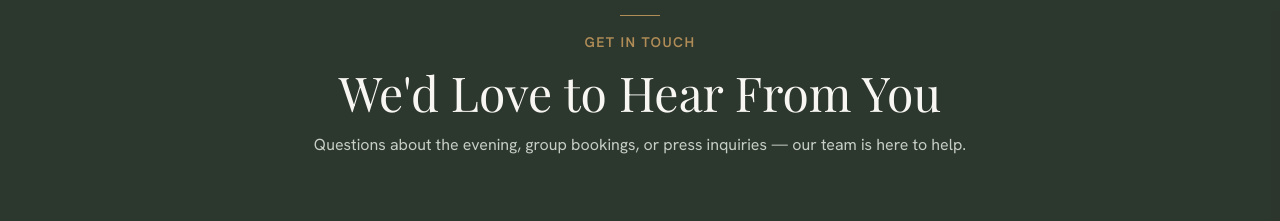
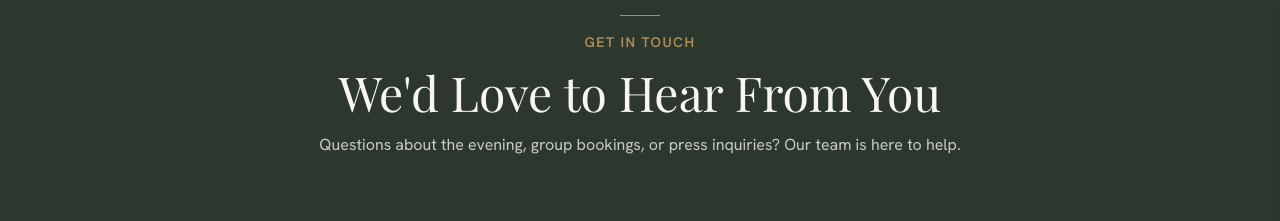
Before and after one commit to samulolo/beyond-norms, a Next.js app: page / in a window 1280 px wide. Shown: the part 6340-6561 px from the top of the page. Built offline with nearby package versions, Linux system fonts and the light colour scheme; no server answers; a web font is replaced by a local one.

Commit message:
contact text updated

```diff
--- a/components/sections/contact.tsx
+++ b/components/sections/contact.tsx
@@ -135,8 +135,7 @@ export function Contact() {
           We&apos;d Love to Hear From You
         </h2>
         <p className="font-sans text-base leading-relaxed text-neutral">
-          Questions about the evening, group bookings, or press inquiries
-          &mdash; our team is here to help.
+          Questions about the evening, group bookings, or press inquiries? Our team is here to help.
         </p>
       </Reveal>
 
```
